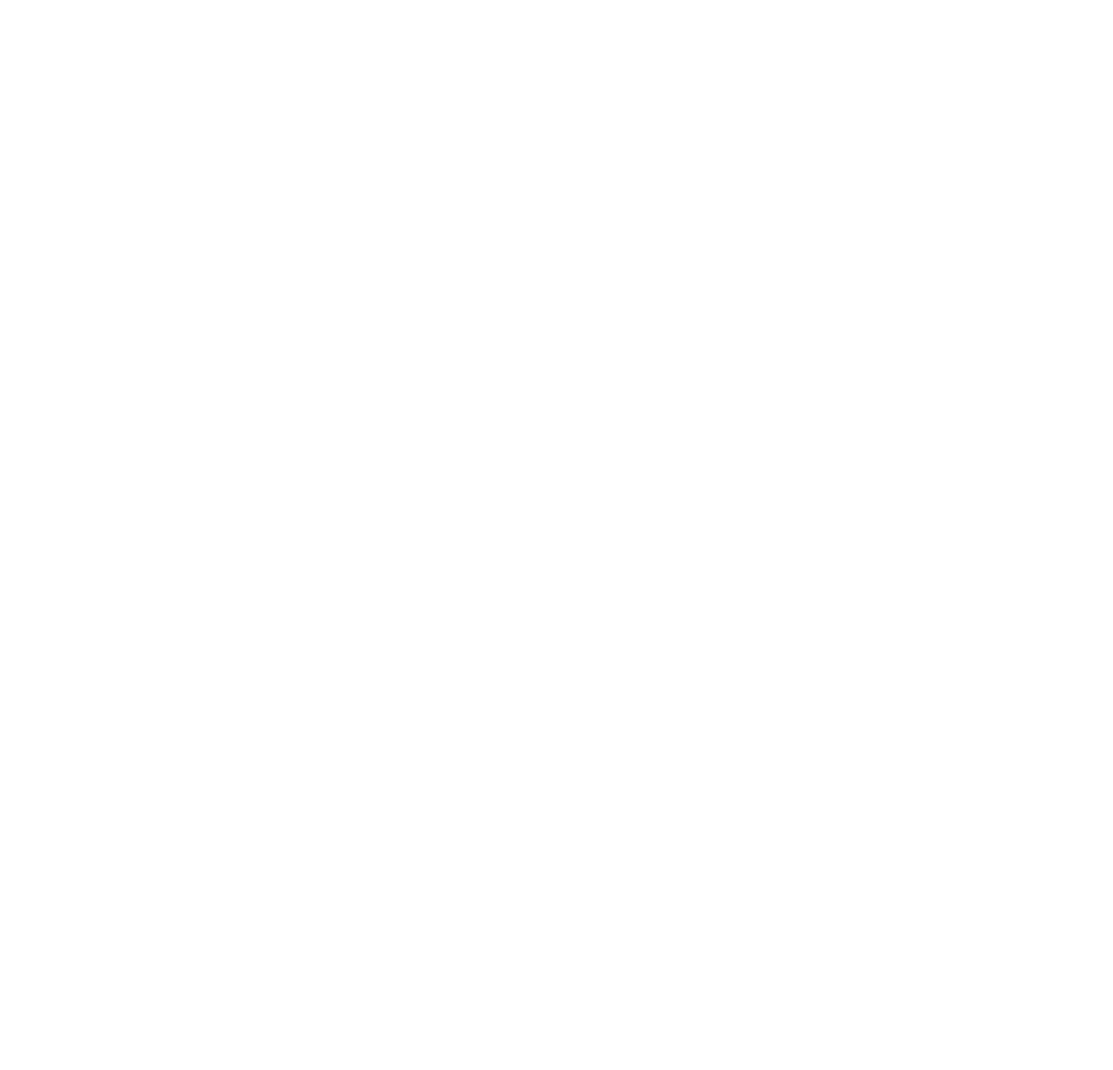
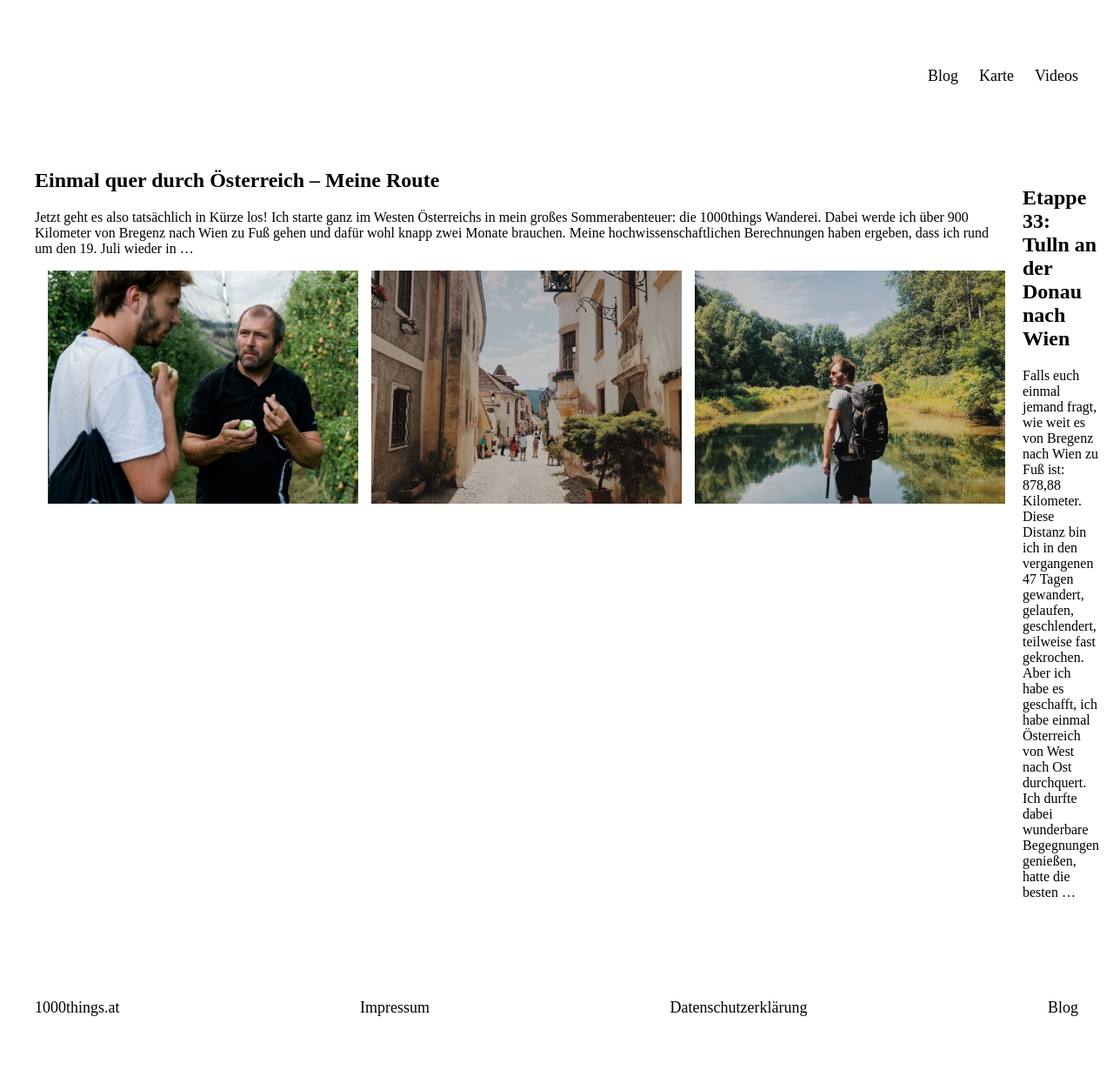
Before and after one commit to katrinnn08/week_5, a plain HTML site: page index.html in a window 1280 px wide. Shown: the whole page at 87% size. Before the commit the page ends 800 px from the top, so only its background shows below. Drawn offline with Linux system fonts and the light colour scheme.

Commit message:
first.1 commit

```diff
--- a/index.html
+++ b/index.html
@@ -5,8 +5,50 @@
     <meta http-equiv="X-UA-Compatible" content="IE=edge">
     <meta name="viewport" content="width=device-width, initial-scale=1.0">
     <title>Flex</title>
+    <link rel="stylesheet" href="./style.css">
 </head>
 <body>
-
+    <header>
+    <ul class="header">
+        <li ><a  class="header_li" href="#">Blog</a></li>
+        <li ><a  class="header_li" href="#">Karte</a></li>
+        <li ><a  class="header_li" href="#">Videos</a></li>
+    </ul>
+    </header>
+<main>
+<section class="route">
+<h2>Einmal quer durch Österreich – Meine Route</h2>
+<p>Jetzt geht es also tatsächlich in Kürze los!
+    Ich starte ganz im Westen Österreichs in mein großes Sommerabenteuer:
+    die 1000things Wanderei. Dabei werde ich über 900 Kilometer von Bregenz nach Wien
+    zu Fuß gehen und dafür wohl knapp zwei Monate brauchen. Meine hochwissenschaftlichen
+    Berechnungen haben ergeben, dass ich rund um den 19. Juli wieder in …</p>
+<div class="img">
+<img src="./img/IMAGE 1.png" alt="travel" class="travel">
+<img src="./img/IMAGE 2.png" alt="travel" class="travel">
+<img src="./img/IMAGE 3.png" alt="travel" class="travel">
+</div>
+</section>
+<aside>
+<div class="aside_info">
+<h2>Etappe 33: Tulln an der Donau nach Wien</h2>
+<p>
+    Falls euch einmal jemand fragt, wie weit es von Bregenz nach Wien zu Fuß ist:
+    878,88 Kilometer. Diese Distanz bin ich in den vergangenen 47 Tagen gewandert,
+    gelaufen, geschlendert, teilweise fast gekrochen. Aber ich habe es geschafft,
+    ich habe einmal Österreich von West nach Ost durchquert.
+    Ich durfte dabei wunderbare Begegnungen genießen, hatte die besten …
+</p>
+</div>
+</aside>
+</main>
+<footer>
+    <ul class="footer">
+        <li  class="footer_li"><a  class="footer_li" href="#">1000things.at</a></li>
+        <li><a class="footer_li"  href="#">Impressum</a></li>
+        <li><a class="footer_li"  href="#">Datenschutzerklärung</a></li>
+        <li><a class="footer_li"  href="#">Blog</a></li>
+    </ul>
+</footer>
 </body>
 </html>
--- a/style.css
+++ b/style.css
@@ -0,0 +1,66 @@
+body {
+
+    padding: 0 32px;
+}
+
+.header {
+
+    display: flex;
+    Justify-content:flex-end;
+    list-style: none;
+    padding: 60px 0 ;
+    font-weight: 400;
+    font-size: 18px;
+    line-height: 18px;
+
+}
+
+.header_li{
+    padding-left: 24px;
+    text-decoration: none;
+}
+
+main {
+
+    display: flex;
+}
+
+
+
+.aside_info {
+
+    padding: 20px;
+}
+
+
+
+.img {
+
+display: flex;
+
+}
+
+.travel {
+margin-left: 15px;
+}
+
+.footer {
+
+    display: flex;
+    Justify-content:space-between;
+    list-style: none;
+    padding: 60px 0 ;
+    font-weight: 400;
+    font-size: 18px;
+    line-height: 18px;
+}
+
+
+.footer_li {
+    text-decoration: none;
+}
+
+a {
+
+    color: inherit;
+}
```
Also changed, not shown: img/IMAGE 1.png (added), img/IMAGE 2.png (added), img/IMAGE 3.png (added), 1 other file.
